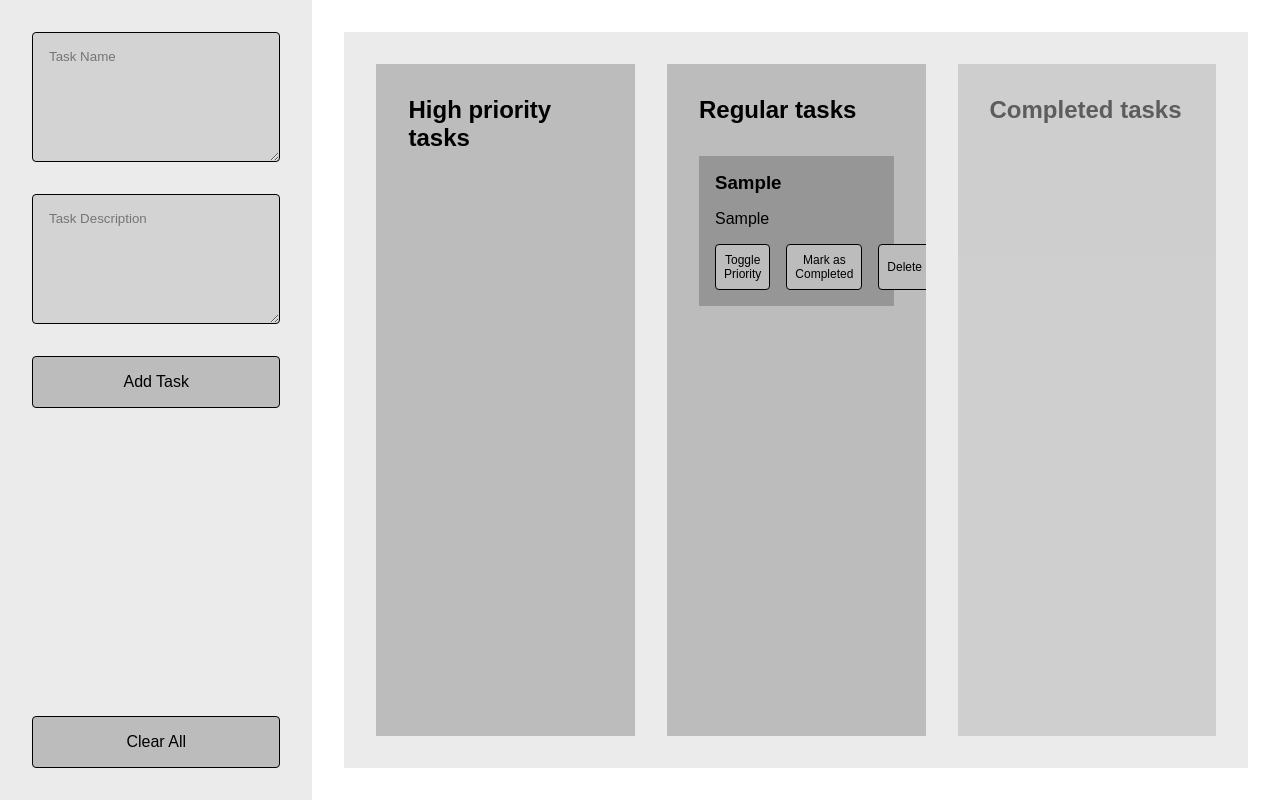
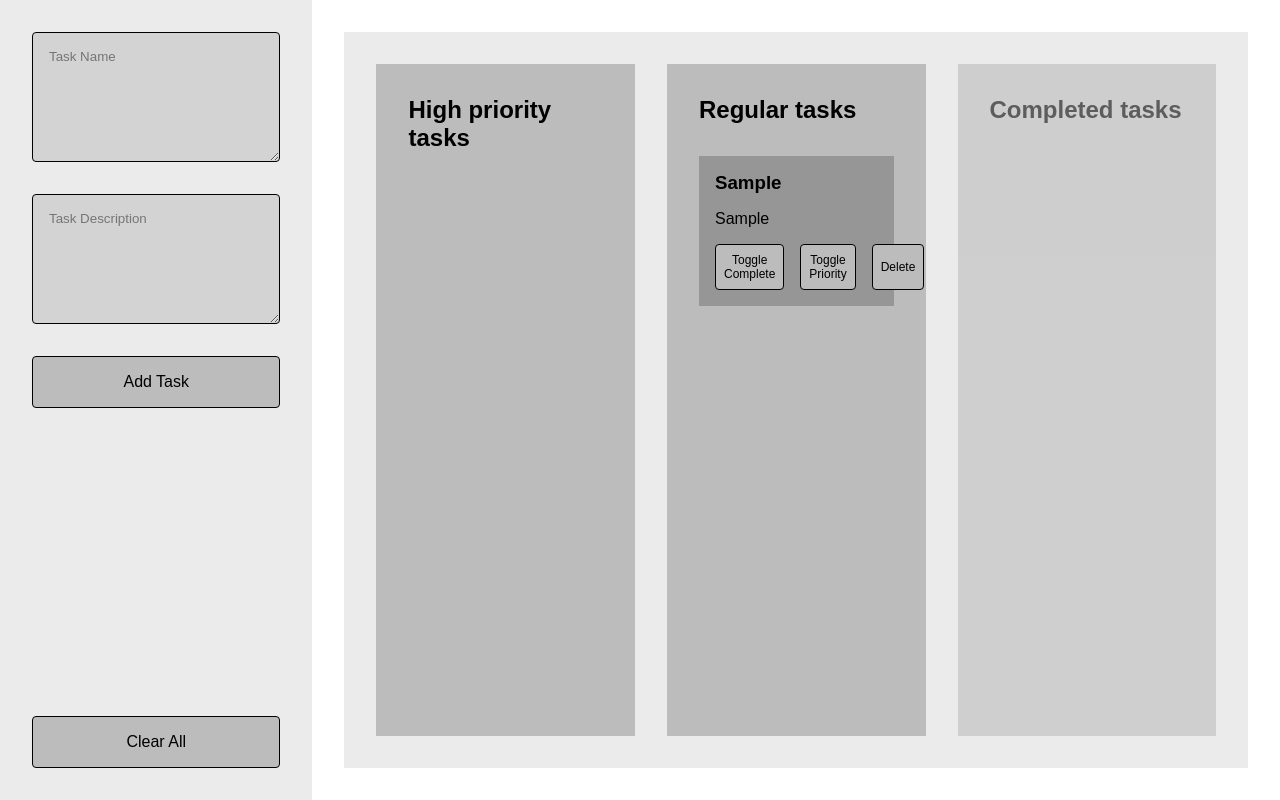
Before and after one commit to uhJaimy/sd-react-todoapp, a React (Create React App) app: page / in a window 1280 px wide. Both pictures are taken after typing "Sample", "Sample" into the empty fields and a click on the button "Add Task". Built offline with nearby package versions, Linux system fonts and the light colour scheme.

Commit message:
Toggle Completed

```diff
--- a/src/App.js
+++ b/src/App.js
@@ -40,8 +40,8 @@ function App() {
     setTasks(tasks.map(task => task.id === taskId ? { ...task, highPriority: !task.highPriority } : task));
   };
 
-  const markAsCompleted = (taskId) => {
-    setTasks(tasks.map(task => task.id === taskId ? { ...task, completed: true } : task));
+  const toggleCompleted = (taskId) => {
+    setTasks(tasks.map(task => task.id === taskId ? { ...task, completed: !task.completed } : task));
   };
 
   const handleDragStart = (task) => {
@@ -95,8 +95,8 @@ function App() {
               <h3>{task.name}</h3>
               <p className="description">{task.description}</p>
               <div className="buttons">
+                <button onClick={() => toggleCompleted(task.id)}>Toggle Complete</button>
                 <button onClick={() => togglePriority(task.id)}>Toggle Priority</button>
-                <button onClick={() => markAsCompleted(task.id)}>Mark as Completed</button>
                 <button onClick={() => deleteTask(task.id)}>Delete</button>
               </div>
             </div>
@@ -117,8 +117,8 @@ function App() {
               <h3>{task.name}</h3>
               <p className="description">{task.description}</p>
               <div className="buttons">
+                <button onClick={() => toggleCompleted(task.id)}>Toggle Complete</button>
                 <button onClick={() => togglePriority(task.id)}>Toggle Priority</button>
-                <button onClick={() => markAsCompleted(task.id)}>Mark as Completed</button>
                 <button onClick={() => deleteTask(task.id)}>Delete</button>
               </div>
             </div>
@@ -139,6 +139,7 @@ function App() {
               <h3>{task.name}</h3>
               <p className="description">{task.description}</p>
               <div className="buttons">
+                <button onClick={() => toggleCompleted(task.id)}>Toggle Complete</button>
                 <button onClick={() => deleteTask(task.id)}>Delete</button>
               </div>
             </div>
```
